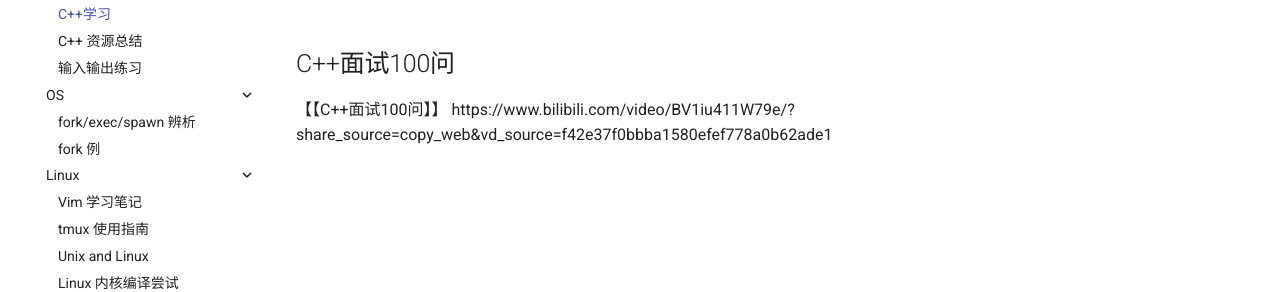
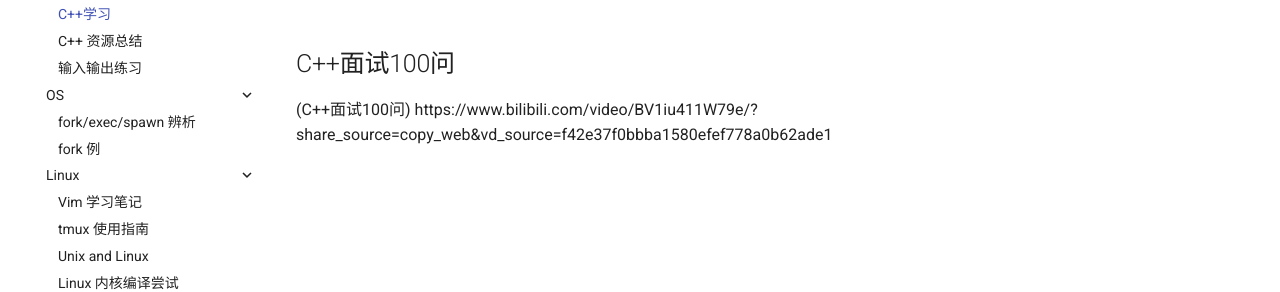
Before and after one commit to zhaozhao626/zhaozhao626.github.io, an MkDocs documentation site: the page built from docs/BLOG/C++/C++学习.md, in a window 1280 px wide. Shown: the part 226-518 px from the top of the page. Built offline with MkDocs 1.6.1 and Material for MkDocs 9.7.7, drawn with Linux system fonts in a browser that asks for light colours; comment, search, counter and statistics services are not loaded.

Commit message:
update cotents in c++md

```diff
--- a/docs/BLOG/C++/C++学习.md
+++ b/docs/BLOG/C++/C++学习.md
@@ -2,4 +2,4 @@
 
 ## C++面试100问
 
-【【C++面试100问】】 https://www.bilibili.com/video/BV1iu411W79e/?share_source=copy_web&vd_source=f42e37f0bbba1580efef778a0b62ade1
+(C++面试100问) https://www.bilibili.com/video/BV1iu411W79e/?share_source=copy_web&vd_source=f42e37f0bbba1580efef778a0b62ade1
```
